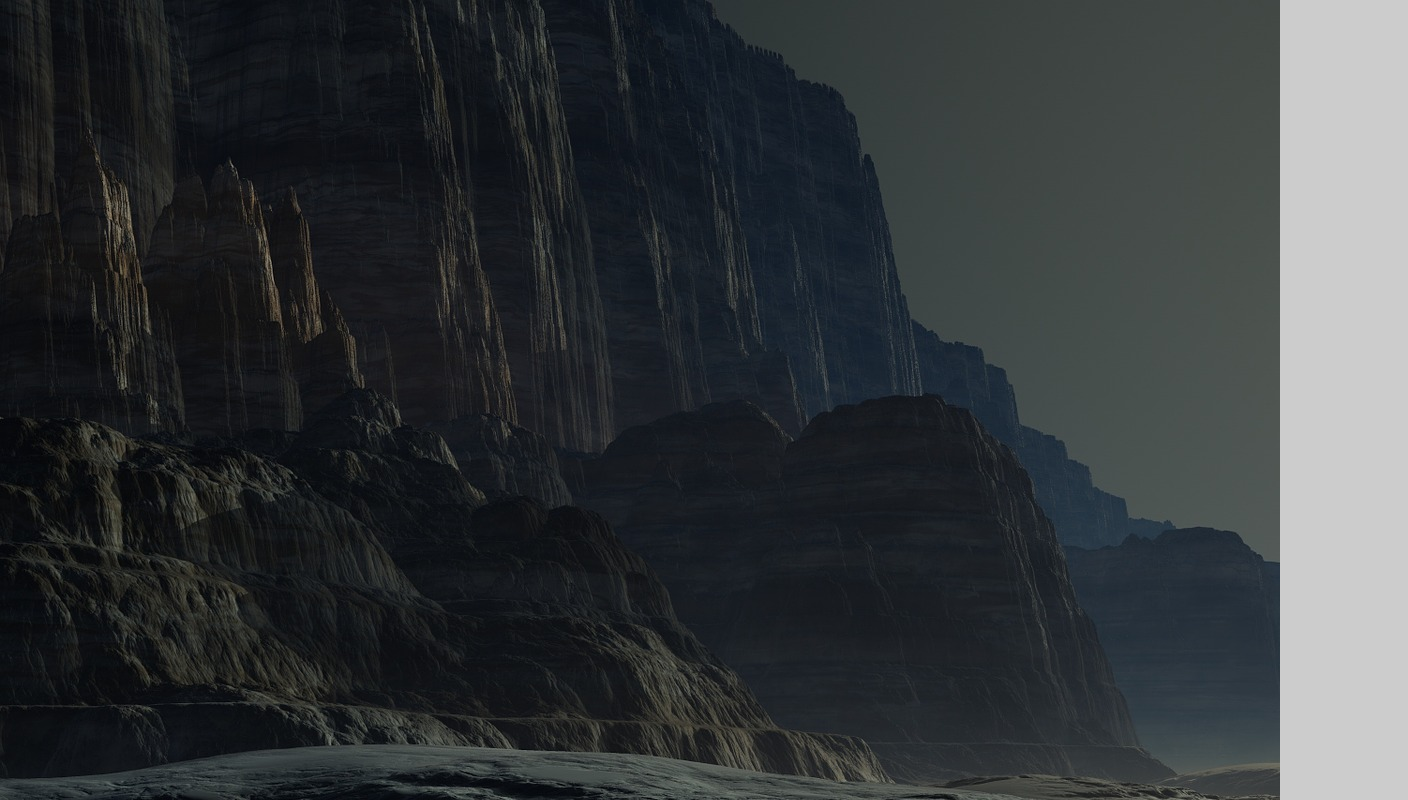
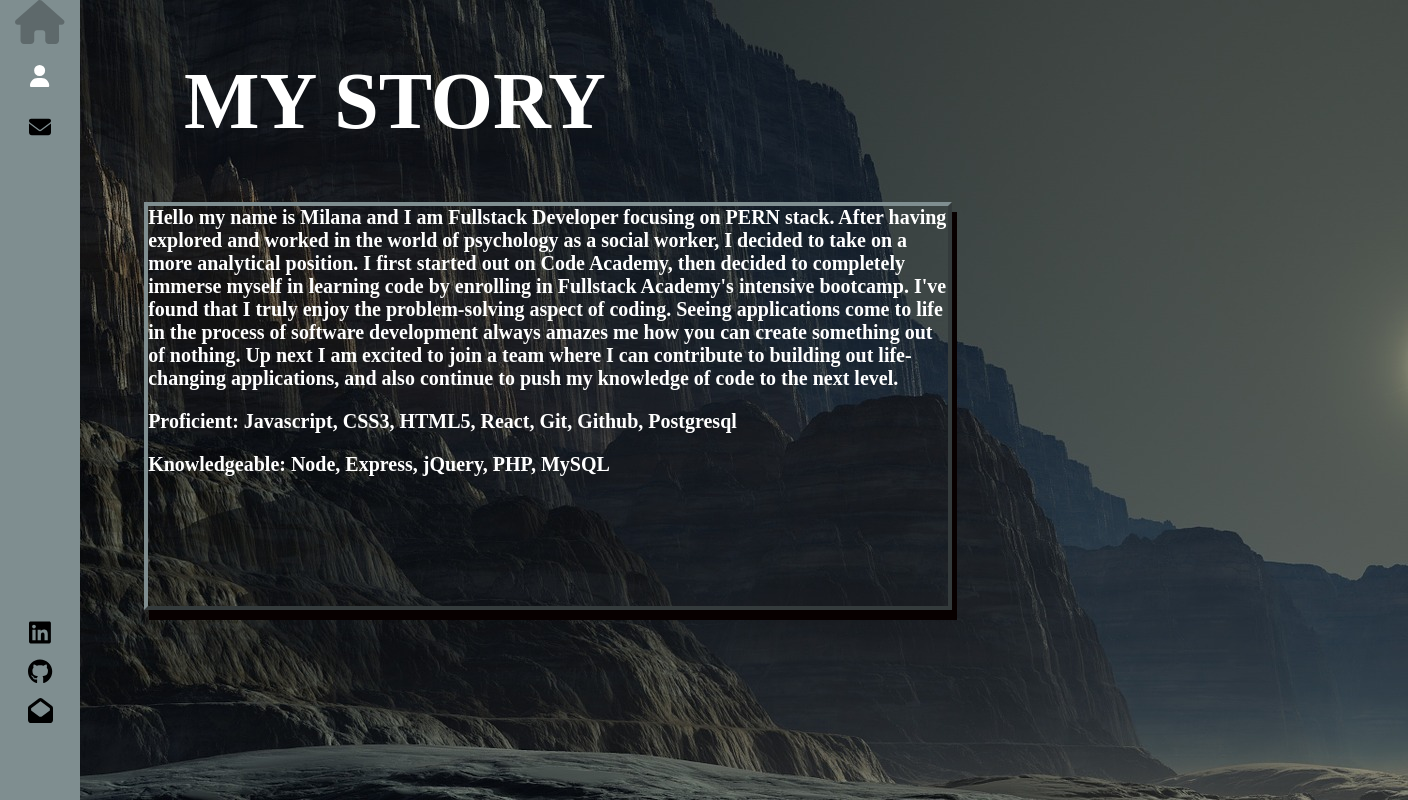
Before and after one commit to millymats2/portfolio, a React (Create React App) app: page /about in a window 1280 px wide. Before the commit this address had no page. Shown: the whole page, 1408 px wide, since content can reach past the window. Built offline with nearby package versions, Linux system fonts and the light colour scheme.

Commit message:
finished home page and began about page

```diff
--- a/src/App.jsx
+++ b/src/App.jsx
@@ -3,16 +3,20 @@ import { Routes, Route } from 'react-router-dom'
 import Layout from './components/Layout';
 import Home from './components/Home';
 import Resume from './components/Home/resume';
+import Sidebar from './components/Sidebar';
+import About from './components/About';
 
 
 
 function App() {
   return (
     <>
+    <Sidebar/>
     <Routes>
       <Route path="/" element={<Layout />}>
       <Route index element={<Home />}/>
-      <Route path="/resume" element={<Resume />}></Route>
+      <Route path="/resume" element={<Resume />}/>
+      <Route path="/about" element={<About />}/>
       </Route>
     </Routes>
     </>
--- /dev/null
+++ b/src/components/About/index.jsx
@@ -0,0 +1,21 @@
+import './index.scss'
+import React from 'react';
+
+const About = () => {
+    return(
+        <div className="container about-page">
+            <div className="text-zone">
+                <h1 className="name">MY STORY</h1>
+               <p> <h1 className="about-me">Hello my name is Milana and I am Fullstack Developer focusing on PERN stack.
+After having explored and worked in the world of psychology as a social worker, I decided to take on a more analytical position. I first started out on Code Academy, then decided to completely immerse myself in learning code by enrolling in Fullstack Academy's intensive bootcamp.
+I've found that I truly enjoy the problem-solving aspect of coding. Seeing applications come to life in the process of software development always amazes me how you can create something out of nothing.
+Up next I am excited to join a team where I can contribute to building out life-changing applications, and also continue to push my knowledge of code to the next level.
+<p>Proficient: Javascript, CSS3, HTML5, React, Git, Github, Postgresql </p>
+<p>Knowledgeable: Node, Express, jQuery, PHP, MySQL</p>
+</h1></p>
+            </div>
+        </div>
+    )
+}
+
+export default About;
--- /dev/null
+++ b/src/components/About/index.scss
@@ -0,0 +1,13 @@
+
+.about-me{
+    margin-left: 2%;
+    margin-right: 50%;
+    margin-top: 20%;
+
+    color: rgb(255, 255, 255);
+    height: 50vh;
+    width: 100vh;
+    border: 0.5vh solid rgb(127, 142, 144);
+    border-style: outset;
+    box-shadow: 5px 10px rgb(8, 0, 0);
+  }
--- a/src/components/Home/index.jsx
+++ b/src/components/Home/index.jsx
@@ -11,21 +11,21 @@ const Home = () => {
     return(
         <div className="container home-page">
             <div className="text-zone">
-                <h1 class="name">MILANA MATSUKA</h1>
-               <p> <h1 class="words">DEVELOPER. CREATOR. VISIONARY.</h1></p>
+                <h1 className="name">MILANA MATSUKA</h1>
+               <p> <h1 className="words">DEVELOPER. CREATOR. VISIONARY.</h1></p>
                <NavLink exact="true" activeclassname="active" className="resume-link" to="/resume">
                 <h1 class="resume"><div class="inner">RESUME</div></h1>
             </NavLink>
             <div class="skills">
-                <h1 class="icon"><SiJavascript/></h1>
-                <h1 class="icon"><FaReact/></h1>
-                <h1 class="icon"><FaCss3Alt/></h1>
-                <h1 class="icon"><AiFillHtml5/></h1>
-                <h1 class="icon"><GrMysql/></h1>
-                <h1 class="icon"><AiFillGithub/></h1>
-                <h1 class="icon"><BsFiletypePhp/></h1>
-                <h1 class="icon"><GrNode/></h1>
-                <h1 class="icon"><SiPostgresql/></h1>
+                <h1 className="icon" data-hover="JAVASCRIPT"><SiJavascript/></h1>
+                <h1 className="icon" data-hover="REACT"><FaReact/></h1>
+                <h1 className="icon" data-hover="CSS3"><FaCss3Alt/></h1>
+                <h1 className="icon" data-hover="HTML5"><AiFillHtml5/></h1>
+                <h1 className="icon" data-hover="MYSQL"><GrMysql/></h1>
+                <h1 className="icon" data-hover="GIT"><AiFillGithub/></h1>
+                <h1 className="icon" data-hover="PHP"><BsFiletypePhp/></h1>
+                <h1 className="icon" data-hover="NODE.JS"><GrNode/></h1>
+                <h1 className="icon" data-hover="POSTGRESQL"><SiPostgresql/></h1>
                 </div>
 
             </div>
--- a/src/components/Home/index.scss
+++ b/src/components/Home/index.scss
@@ -23,9 +23,8 @@
   border-style: outset;
   box-shadow: 5px 10px rgb(8, 0, 0);
     &:hover{
-      font-size: x-large;
-      height: 5vh;
-      width: 14vh;
+      height: 4.2vh;
+      width: 10.2vh;
     }
   }
 
@@ -54,6 +53,16 @@
     border: 1vh solid rgb(127, 142, 144);
     border-style: outset;
     box-shadow: 5px 5px rgb(8, 0, 0);
+    text-decoration: none;
+    &:hover{
+      font-size: xx-large;
+      height: 5vh;
+      width: 5vh;
+    }
+    &:hover:after{
+      content: attr(data-hover);
+      font-size: small;
+    }
   }
 
   .resume-page {
@@ -61,6 +70,7 @@
     margin-top: 5vh;
   }
 
+
 @media screen and (max-width: 600px) {
     .name{
       font-size: x-large;
--- a/src/components/Sidebar/index.scss
+++ b/src/components/Sidebar/index.scss
@@ -108,13 +108,25 @@
             line-height: 16px;
             color: #000000;
 
-            &:hover svg{
-                color:white;
+            &:hover {
+                color: rgb(0, 0, 0);
+
+                svg {
+                    opacity: .25;
+                    zoom: 150%;
+                }
+
+                &:after {
+                    opacity: 1;
+                }
             }
+
+        }
+
           }
         }
       }
-    }
+
 
 
 @media screen and (max-width: 1200px) {
--- a/src/index.css
+++ b/src/index.css
@@ -1,4 +1,3 @@
-
 
 html{
   font-size: 62.5%;
```
